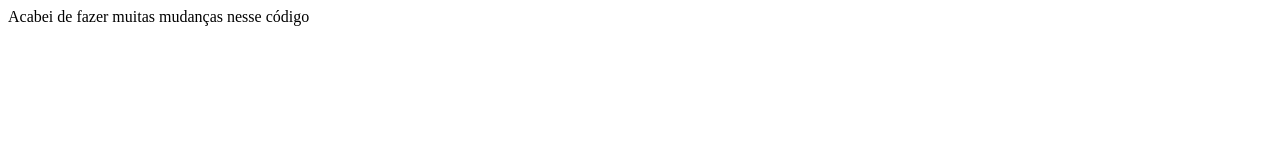
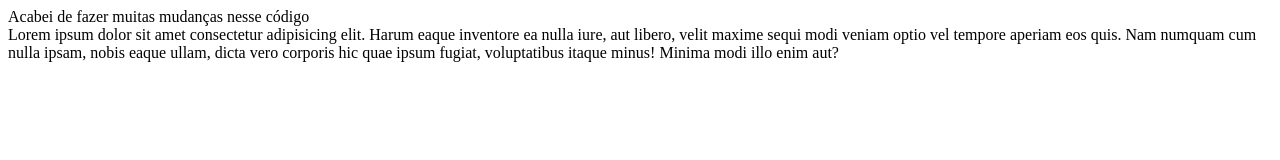
Before and after one commit to MonnyWinchester/cozinha-popular, a plain HTML site: page index.html in a window 1280 px wide. Drawn offline with Linux system fonts and the light colour scheme.

Commit message:
mudanças css

```diff
--- a/index.html
+++ b/index.html
@@ -8,5 +8,8 @@
 </head>
 <body>
     Acabei de fazer muitas mudanças nesse código
+
+    <div>Lorem ipsum dolor sit amet consectetur adipisicing elit. Harum eaque inventore ea nulla iure, aut libero, velit maxime sequi modi veniam optio vel tempore aperiam eos quis. Nam numquam cum nulla ipsam, nobis eaque ullam, dicta vero corporis hic quae ipsum fugiat, voluptatibus itaque minus! Minima modi illo enim aut?</div>
+
 </body>
 </html>
```
Also changed, not shown: style.css (added).
